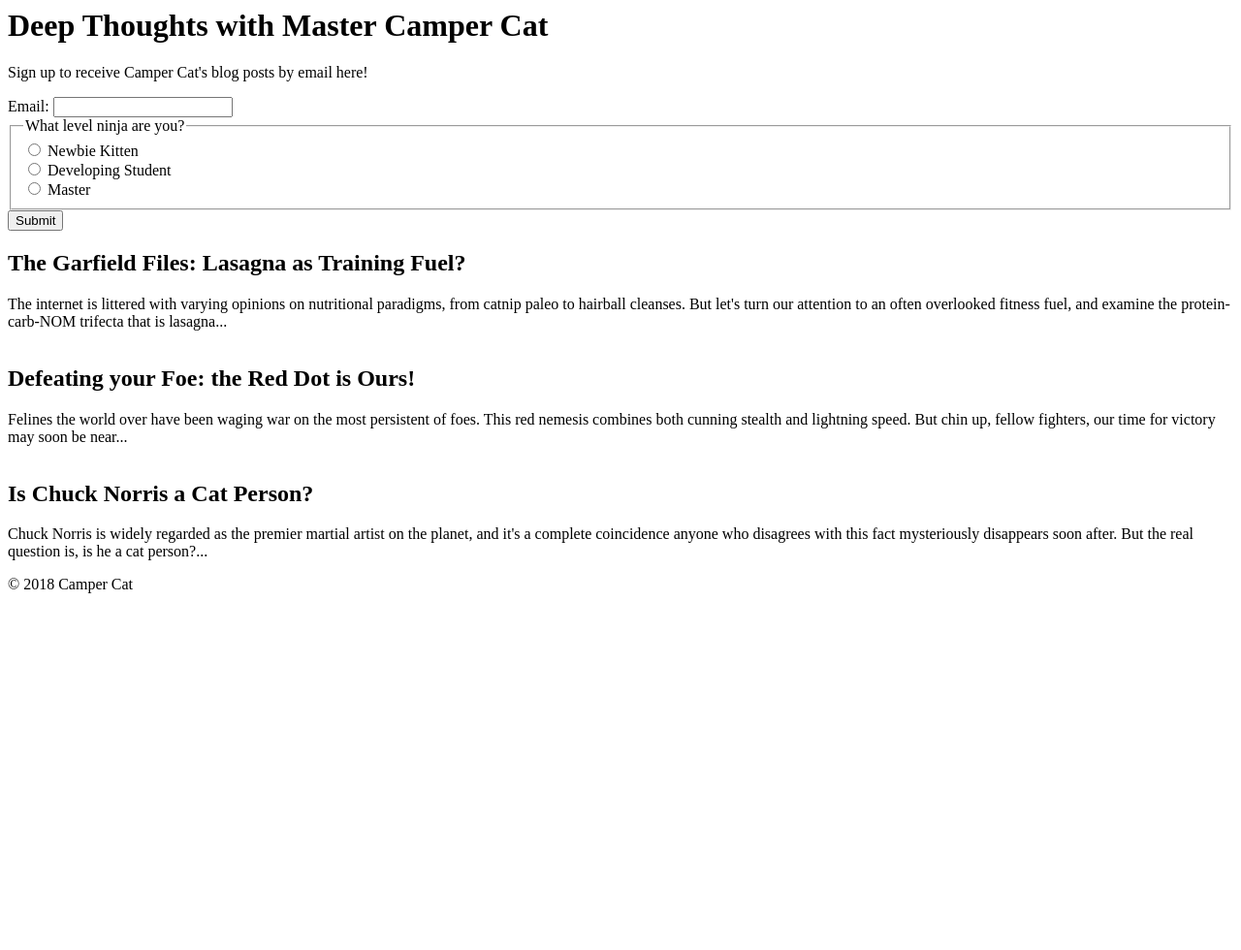
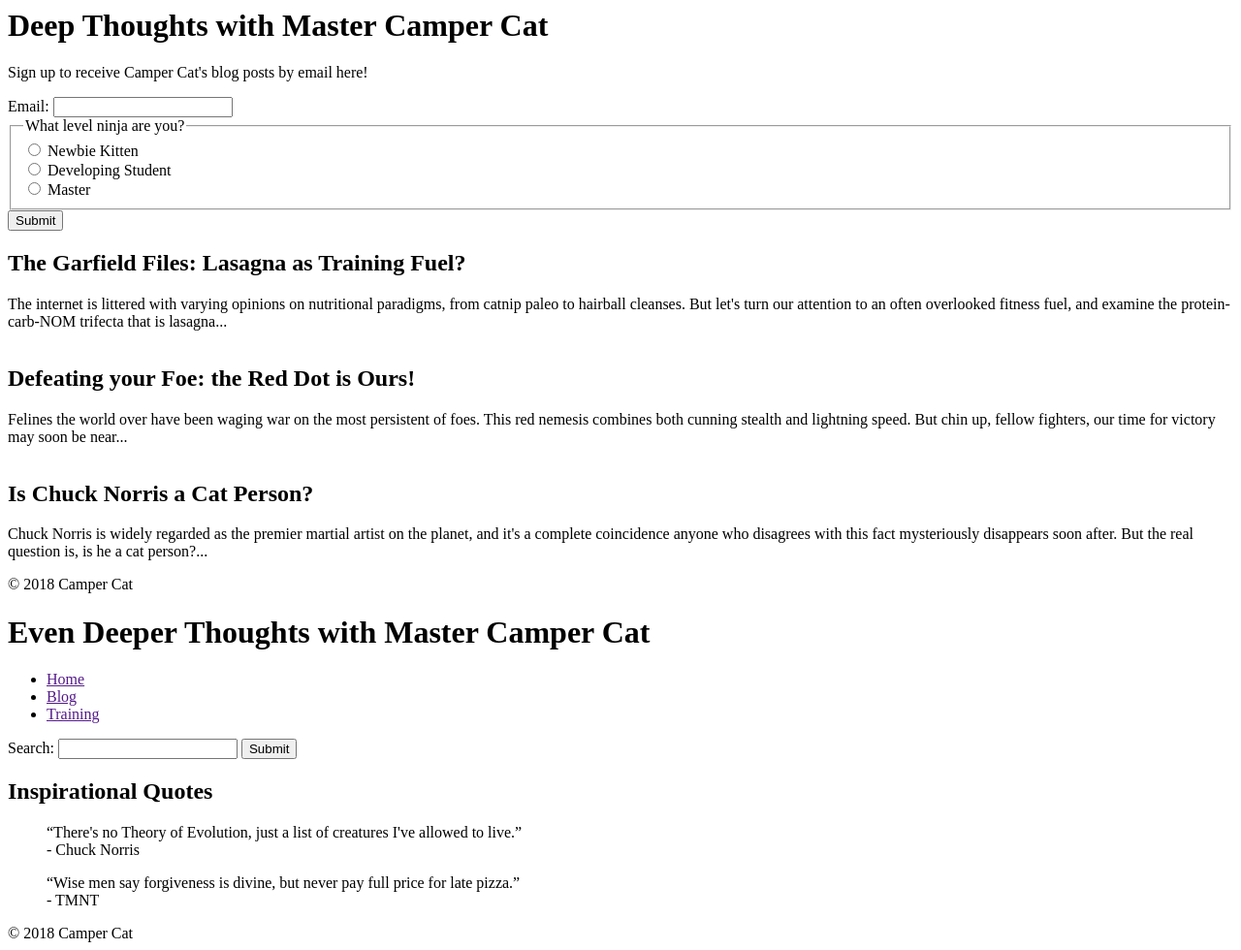
Before and after one commit to DanShafi/FreeCodeCamp, a plain HTML site: page Responsive Web Design/Applied Accessibility/index.html in a window 1280 px wide. Shown: the whole page at 97% size. Before the commit the page ends 800 px from the top, so only its background shows below. Drawn offline with Linux system fonts and the light colour scheme.

Commit message:
Applied accessibility module complete

```diff
--- a/Responsive Web Design/Applied Accessibility/index.html
+++ b/Responsive Web Design/Applied Accessibility/index.html
@@ -59,3 +59,46 @@
     </article>
     <footer>&copy; 2018 Camper Cat</footer>
 </body>
+
+<!--Example of using tabindex-->
+
+<body>
+    <header>
+        <h1>Even Deeper Thoughts with Master Camper Cat</h1>
+        <nav>
+            <ul>
+                <li><a href="">Home</a></li>
+                <li><a href="">Blog</a></li>
+                <li><a href="">Training</a></li>
+            </ul>
+        </nav>
+    </header>
+    <form>
+        <label for="search">Search:</label>
+
+        <input tabindex="1" type="search" name="search" id="search" />
+        <input
+            tabindex="2"
+            type="submit"
+            name="submit"
+            value="Submit"
+            id="submit"
+        />
+    </form>
+    <h2>Inspirational Quotes</h2>
+    <blockquote>
+        <p>
+            &ldquo;There's no Theory of Evolution, just a list of creatures I've
+            allowed to live.&rdquo;<br />
+            - Chuck Norris
+        </p>
+    </blockquote>
+    <blockquote>
+        <p>
+            &ldquo;Wise men say forgiveness is divine, but never pay full price
+            for late pizza.&rdquo;<br />
+            - TMNT
+        </p>
+    </blockquote>
+    <footer>&copy; 2018 Camper Cat</footer>
+</body>
```
